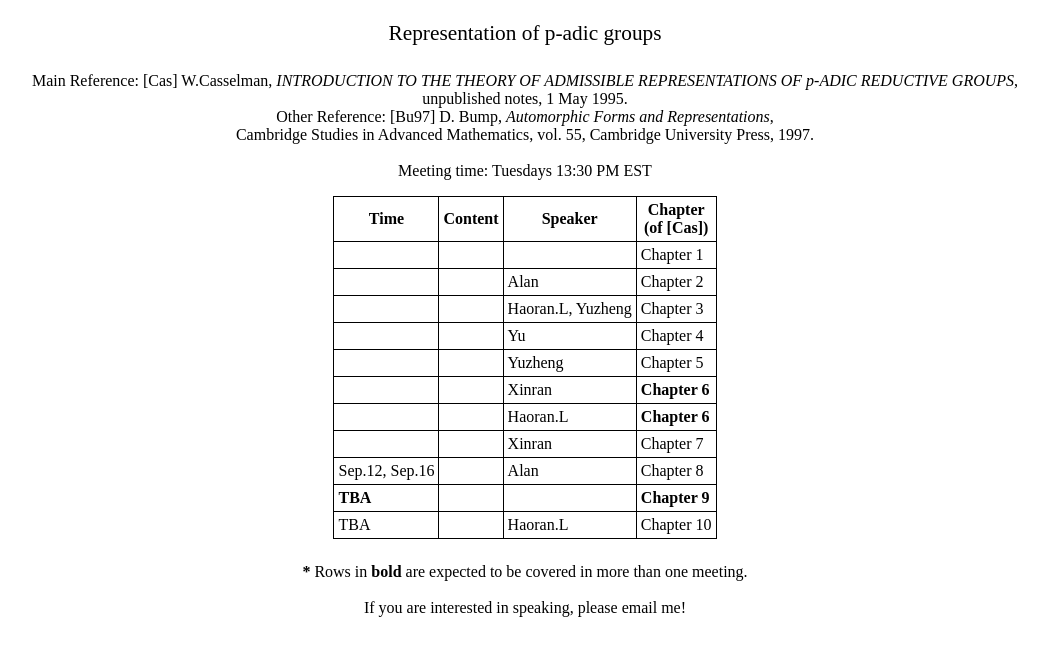
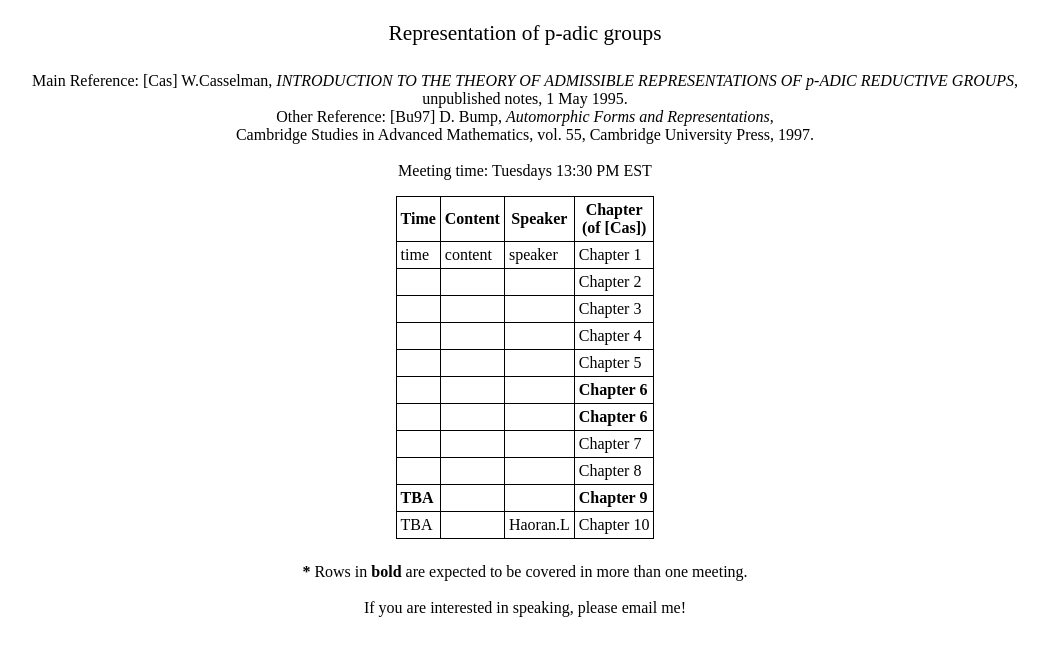
Before and after one commit to axhou/axhou.github.io, a Jekyll site: the page 25caspadic.html, which Jekyll copies as it is, in a window 1280 px wide. Shown: the top 656 px of the page, without its empty margins (115-1163 px from the left). Built offline with Jekyll 4.4.1, drawn with Linux system fonts in a browser that asks for light colours.

Commit message:
Update 25caspadic.html

```diff
--- a/25caspadic.html
+++ b/25caspadic.html
@@ -49,15 +49,15 @@ REPRESENTATIONS OF p-ADIC REDUCTIVE GROUPS</i>,<br/>
       </tr>
     </thead>
     <tbody>
-      <tr><td></td><td></td><td></td><td>Chapter 1</td></tr>
-      <tr><td></td><td></td><td>Alan</td><td>Chapter 2</td></tr>
-      <tr><td></td><td></td><td>Haoran.L, Yuzheng</td><td>Chapter 3</td></tr>
-      <tr><td></td><td></td><td>Yu</td><td>Chapter 4</td></tr>
-      <tr><td></td><td></td><td>Yuzheng</td><td>Chapter 5</td></tr>
-      <tr><td><strong></strong></td><td><strong></strong></td><td>Xinran</td><td><strong>Chapter 6</strong></td></tr>
-      <tr><td><strong></strong></td><td><strong></strong></td><td>Haoran.L</td><td><strong>Chapter 6</strong></td></tr>
-      <tr><td></td><td></td><td>Xinran</td><td>Chapter 7</td></tr>
-      <tr><td>Sep.12, Sep.16</td><td></td><td>Alan</td><td>Chapter 8</td></tr>
+      <tr><td>time</td><td>content</td><td>speaker</td><td>Chapter 1</td></tr>
+      <tr><td></td><td></td><td></td><td>Chapter 2</td></tr>
+      <tr><td></td><td></td><td></td><td>Chapter 3</td></tr>
+      <tr><td></td><td></td><td></td><td>Chapter 4</td></tr>
+      <tr><td></td><td></td><td></td><td>Chapter 5</td></tr>
+      <tr><td><strong></strong></td><td><strong></strong></td><td></td><td><strong>Chapter 6</strong></td></tr>
+      <tr><td><strong></strong></td><td><strong></strong></td><td></td><td><strong>Chapter 6</strong></td></tr>
+      <tr><td></td><td></td><td></td><td>Chapter 7</td></tr>
+      <tr><td></td><td></td><td></td><td>Chapter 8</td></tr>
       <tr><td><strong>TBA</strong></td><td><strong></strong></td><td></td><td><strong>Chapter 9</strong></td></tr>
       <tr><td>TBA</td><td></td><td>Haoran.L</td><td>Chapter 10</td></tr>
     </tbody>
```
